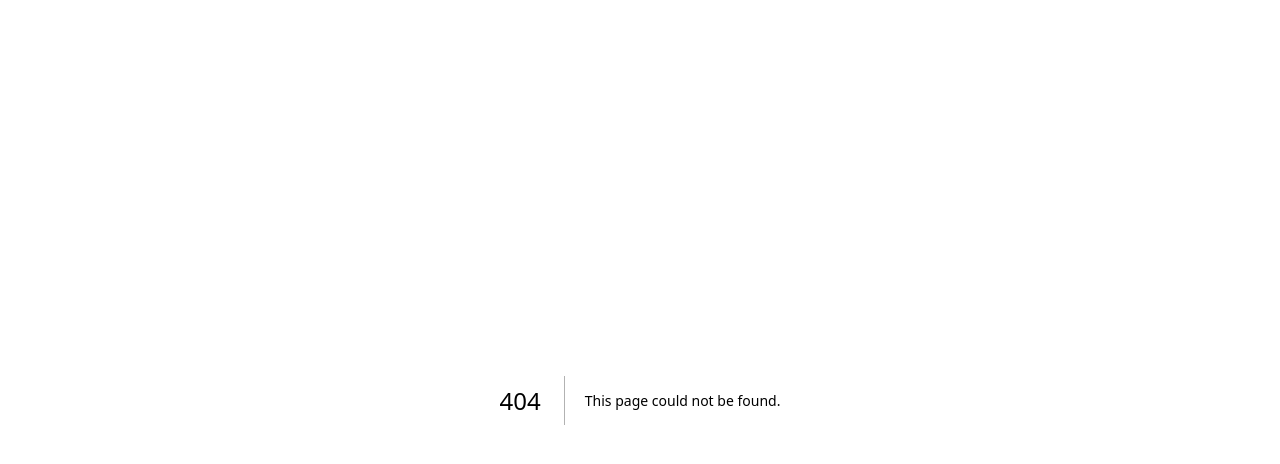
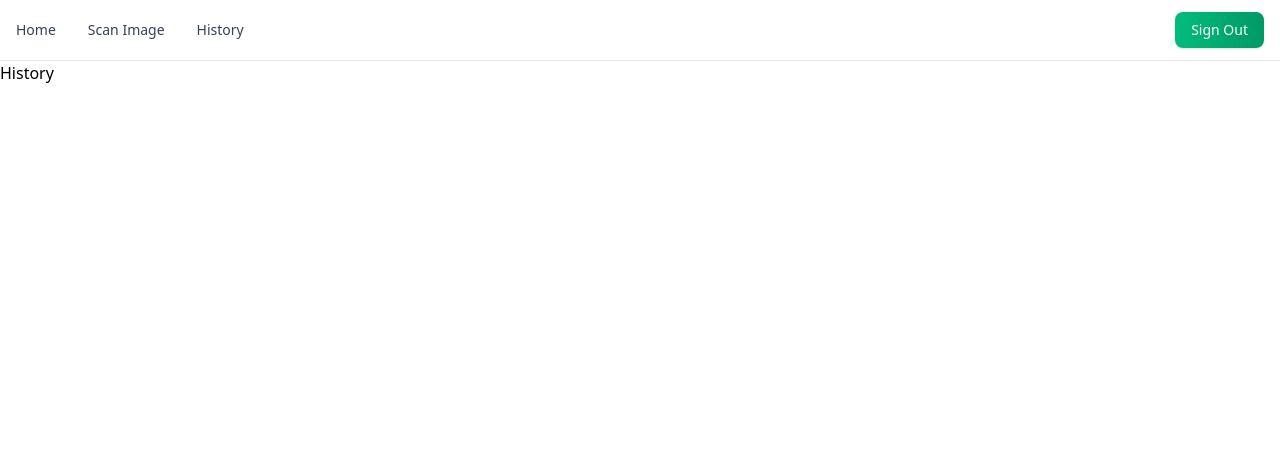
Before and after one commit to connergroth/EcoVision, a Next.js app in the folder frontend/: page /history in a window 1280 px wide. Before the commit this address had no page. Shown: the top 464 px of the page. Built offline with nearby package versions, Linux system fonts and the light colour scheme; no server answers; sample sign-in values are in the browser's storage.

Commit message:
fixed some ui junk

```diff
--- /dev/null
+++ b/frontend/src/app/(protected)/history/page.tsx
@@ -0,0 +1,9 @@
+const History = () => {
+    return (
+        <div>
+            <h1>History</h1>
+        </div>
+    );
+}
+
+export default History;
--- a/frontend/src/app/components/NavBar.tsx
+++ b/frontend/src/app/components/NavBar.tsx
@@ -12,29 +12,37 @@ const NavBar = () => {
   };
 
   return (
-    <nav className="bg-emerald-600 p-4 shadow-md">
-      <div className="container mx-auto flex justify-between items-center">
-        <div className="flex items-center space-x-6">
+    <nav className="bg-white/80 backdrop-blur-md border-b border-gray-200 w-full z-50 top-0">
+      <div className="container mx-auto px-4 py-3">
+        <div className="flex justify-between items-center">
+          <div className="flex items-center gap-8">
             <Link
               href="/"
-            className="text-white hover:text-emerald-200 transition-colors"
+              className="text-gray-700 font-medium hover:text-emerald-600 transition-all duration-200 text-sm"
             >
               Home
             </Link>
             <Link
               href="/image"
-            className="text-white hover:text-emerald-200 transition-colors"
+              className="text-gray-700 font-medium hover:text-emerald-600 transition-all duration-200 text-sm"
             >
               Scan Image
+            </Link>
+            <Link
+              href="/history"
+              className="text-gray-700 font-medium hover:text-emerald-600 transition-all duration-200 text-sm"
+            >
+              History
             </Link>
           </div>
 
           <button
             onClick={handleSignOut}
-          className="px-4 py-2 bg-emerald-700 text-white rounded-md hover:bg-emerald-800 transition-colors"
+            className="px-4 py-2 text-sm font-medium text-white bg-gradient-to-r from-emerald-500 to-emerald-600 rounded-lg hover:from-emerald-600 hover:to-emerald-700 transition-all duration-200 shadow-sm hover:shadow-md transform hover:-translate-y-0.5"
           >
             Sign Out
           </button>
+        </div>
       </div>
     </nav>
   );
```
Also changed, not shown: 2 other files (tests, documents, lock files or other folders). Lines whose indentation alone changed are shown as unchanged.
